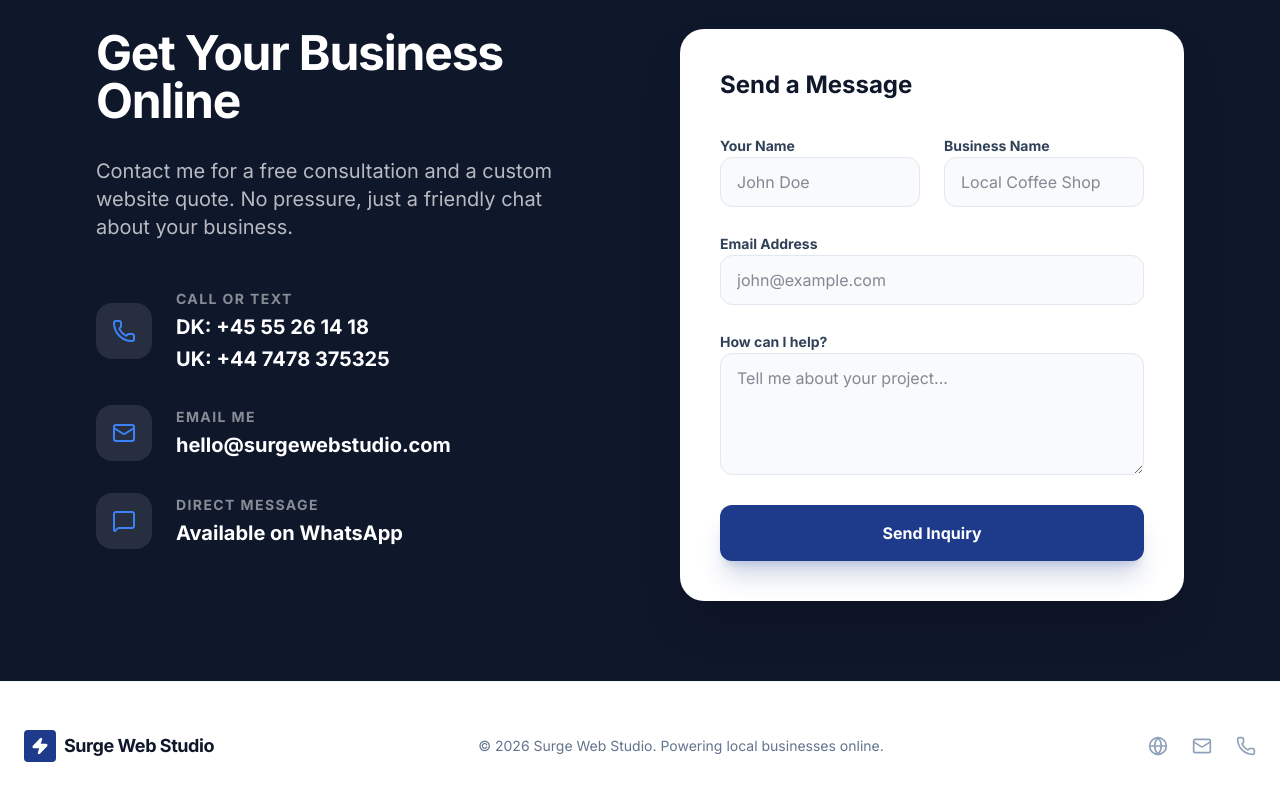
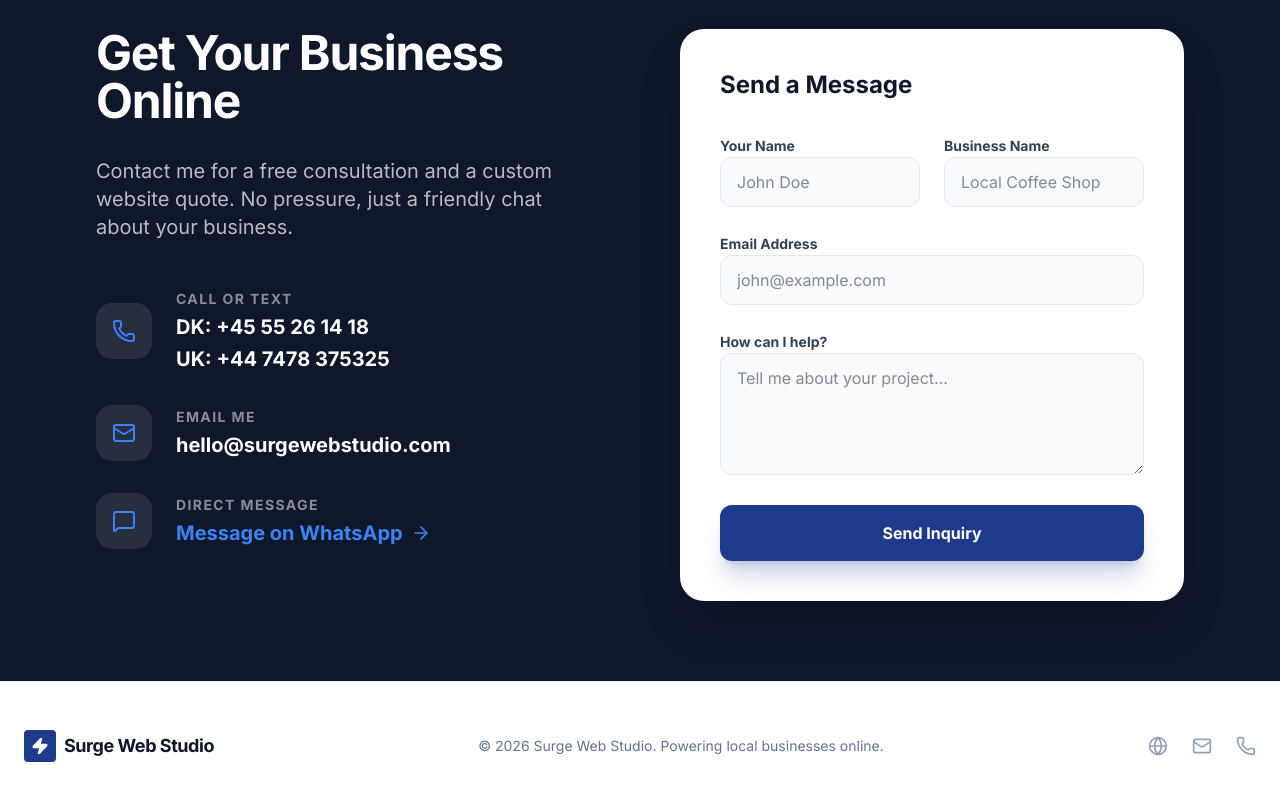
Before and after one commit to Yanbear91/MyWebsite, a React (Vite) app: page / in a window 1280 px wide. Shown: the part 6286-7086 px from the top of the page. Built offline with nearby package versions, Linux system fonts and the light colour scheme.

Commit message:
feat: enhance WhatsApp link UI with arrow icon and hover effect

```diff
--- a/src/App.tsx
+++ b/src/App.tsx
@@ -536,7 +536,9 @@ const ContactFormAndInfo = () => (
             </div>
             <div>
               <div className="text-sm opacity-50 uppercase tracking-widest font-bold mb-1">Direct Message</div>
-              <a href="https://wa.me/447478375325" target="_blank" rel="noopener noreferrer" className="text-xl font-bold hover:text-brand-accent transition-colors">Available on WhatsApp</a>
+              <a href="https://wa.me/447478375325" target="_blank" rel="noopener noreferrer" className="inline-flex items-center gap-2 text-xl font-bold text-brand-accent hover:text-white transition-colors group">
+                Message on WhatsApp <ArrowRight size={20} className="group-hover:translate-x-1 transition-transform" />
+              </a>
             </div>
           </div>
         </div>
```
